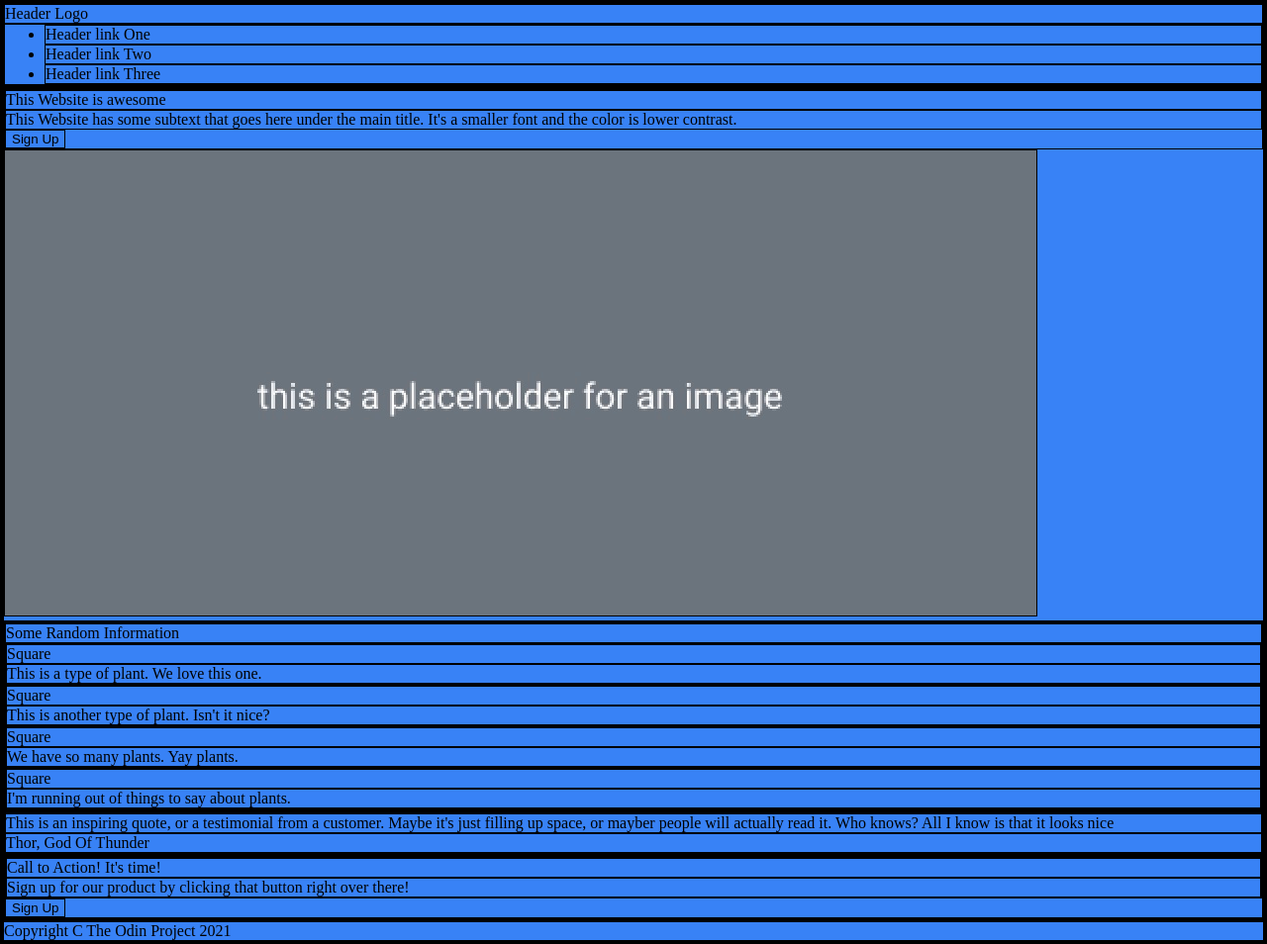
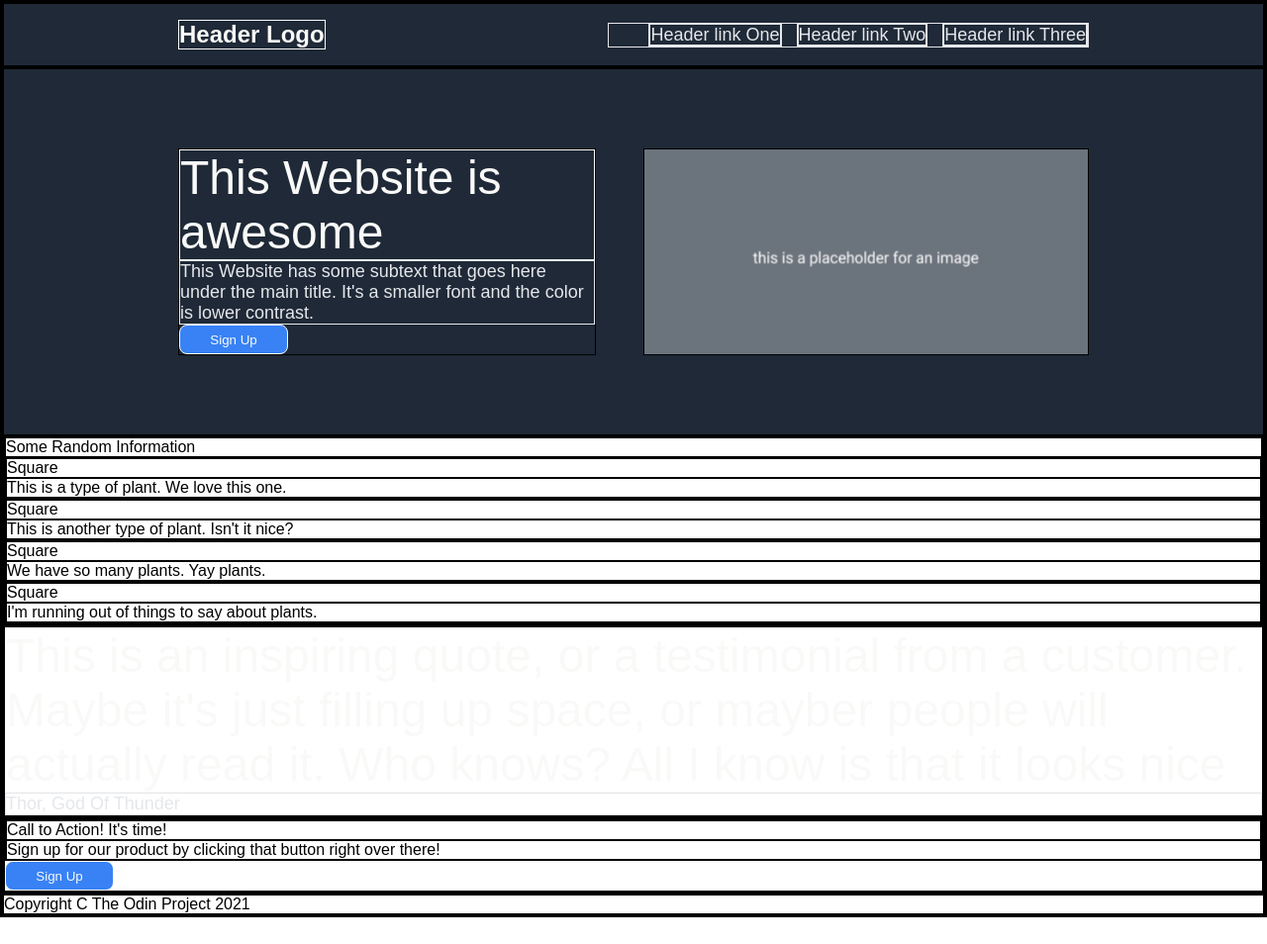
Before and after one commit to gavinberetvas/odin-landing-page, a plain HTML site: page index.html in a window 1280 px wide. Shown: the whole page at 99% size. After the commit the page ends 927 px from the top, so only its background shows below. Drawn offline with Linux system fonts and the light colour scheme.

Commit message:
style header and section 1

```diff
--- a/css/style.css
+++ b/css/style.css
@@ -12,5 +12,80 @@
  * {
     margin: 0;
     border: solid 1px; black;
-    background-color: #3882F6;
+    font-family: sans-serif;
  }
+
+ /* header */
+ nav {
+   display: flex;
+   align-items: center;
+   justify-content: space-between;
+   padding: 1rem 11rem;
+   background-color: var(--info-header);
+ }
+
+ .logo {
+   color: var(--logo-text);
+   font-weight: bold;
+   font-size: 24px;
+ }
+
+ ul {
+   display: flex;
+   align-items: center;
+   justify-content: space-evenly;
+   gap: 15px;
+   text-decoration: none;
+   list-style-type: none;
+   color: var(--secondary-text);
+   font-size: 18px;
+ }
+
+ a {
+   text-decoration: none !important;
+   color: var(--secondary-text)
+ }
+
+ /* /header */
+/* "awesome" */
+
+.awesome {
+   display: flex;
+   padding: 5rem 11rem;
+   flex: 1;
+   background-color: var(--darkbackground);
+   gap: 3rem;
+}
+
+.awesome-left {
+   display: flex;
+   flex-direction: column;
+   justify-content: space-evenly;
+}
+
+.placeholder {
+   max-width: 35vw;
+}
+
+.hero-main {
+   font-size: 48px;
+   color: var(--main-text);
+}
+
+.hero-secondary {
+   font-size: 18px;
+   color: var(--secondary-text)
+}
+
+.button-action {
+   width: 110px;
+   height: 30px;
+   border-radius: 8px;
+   background-color: var(--button);
+   color: var(--main-text);
+   box-shadow: 1px;
+
+}
+
+
+/* /"awesome" */
--- a/index.html
+++ b/index.html
@@ -10,23 +10,23 @@
 <body>
     <header>
         <nav>
-            <div>Header Logo</div>
+            <div class="logo">Header Logo</div>
             <ul>
-                <li>Header link One</li>
-                <li>Header link Two</li>
-                <li>Header link Three</li>
+                <li><a href="#">Header link One</a></li>
+                <li><a href="#">Header link Two</a></li>
+                <li><a href="#">Header link Three</a></li>
             </ul>
         </nav>
     </header>
 
     <main>
         <div class="awesome">
-            <div>
-                <p>This Website is awesome</p>
-                <p>This Website has some subtext that goes here under the main title. It's a smaller font and the color is lower contrast.</p>
-                <button class="action">Sign Up</button>
+            <div class="awesome-left">
+                <p class="hero-main">This Website is awesome</p>
+                <p class="hero-secondary">This Website has some subtext that goes here under the main title. It's a smaller font and the color is lower contrast.</p>
+                <button class="button-action">Sign Up</button>
             </div>
-            <img src="img/placeholder.jpg" alt="placeholder image">
+            <img class="placeholder" src="img/placeholder.jpg" alt="placeholder image">
         </div>
         <div class="info">
             <div id="wrapper">
@@ -54,8 +54,8 @@
         </div>
         <div class="quote">
             <div>
-                <p>This is an inspiring quote, or a testimonial from a customer. Maybe it's just filling up space, or mayber people will actually read it. Who knows? All I know is that it looks nice</p>
-                <P>Thor, God Of Thunder</P>
+                <p class="hero-main">This is an inspiring quote, or a testimonial from a customer. Maybe it's just filling up space, or mayber people will actually read it. Who knows? All I know is that it looks nice</p>
+                <P class="hero-secondary">Thor, God Of Thunder</P>
             </div>
         </div>
         <div class="call">
@@ -64,7 +64,7 @@
                     <p>Call to Action! It's time!</p>
                     <p>Sign up for our product by clicking that button right over there!</p>
                 </div>
-                <button class="action">Sign Up</button>
+                <button class="button-action">Sign Up</button>
             </div>
         </div>
     </main>
```
